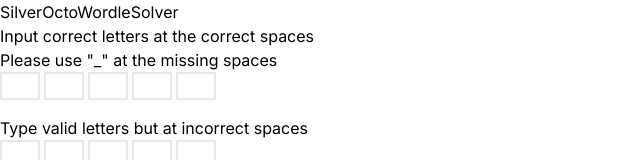
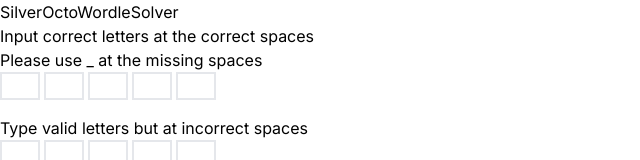
Before and after one commit to Dannylyhn/SilverOctoWordleHelper, a Next.js app: page / in a window 1280 px wide. Shown: the top 160 px of the page, without its empty margins (0-640 px from the left). Built offline with nearby package versions, Linux system fonts and the light colour scheme.

Commit message:
Remove conflicting "" from text

```diff
--- a/src/app/page.jsx
+++ b/src/app/page.jsx
@@ -50,7 +50,7 @@ export default function Home() {
     <main>
       <h1>SilverOctoWordleSolver</h1>
       <h4>Input correct letters at the correct spaces</h4>
-      <h4>Please use "_" at the missing spaces</h4>
+      <h4>Please use _ at the missing spaces</h4>
       <LetterInputs dataToParent={setCorrectPlacedLetters} />
       <h4>Type valid letters but at incorrect spaces</h4>
       <LetterInputs dataToParent={setincorrectPlacedLetters} />
```
